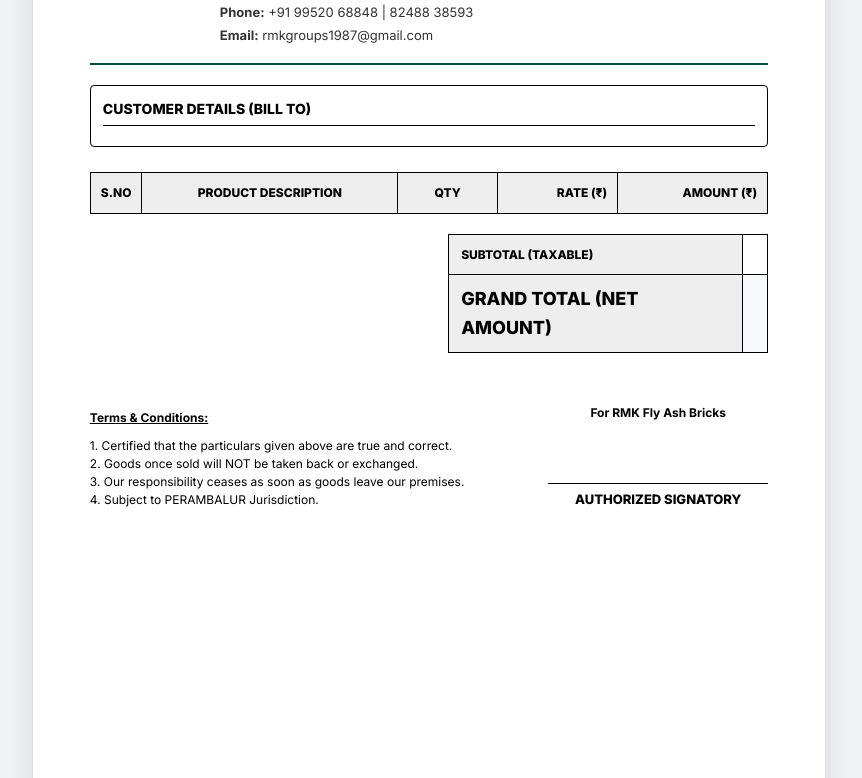
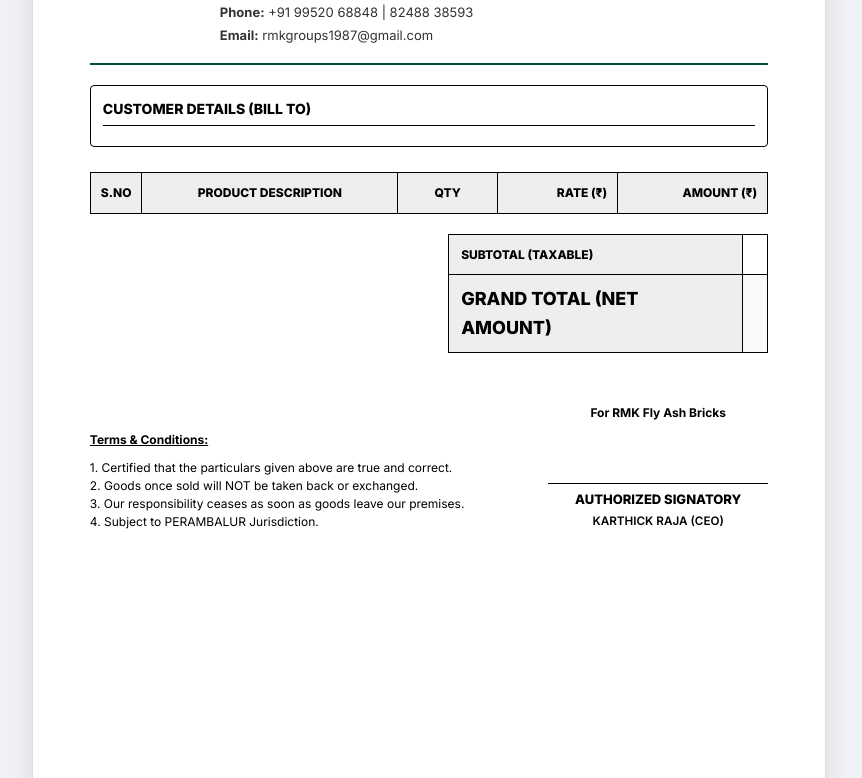
Before and after one commit to Rohithsrisugu9750/RMK-Groups1, a website: page invoice-view.html in a window 1280 px wide. Shown: the part 319-1097 px from the top of the page, without its empty margins (211-1073 px from the left). Drawn offline with Linux system fonts and the light colour scheme.

Commit message:
Update invoice-view.html with Karthick Raja signature

```diff
--- a/invoice-view.html
+++ b/invoice-view.html
@@ -302,7 +302,7 @@
             </div>
             <div class="sign-box">
                 <p style="font-size: 12px; margin-bottom: 40px; font-weight: 700;">For <strong>RMK Fly Ash Bricks</strong></p>
-                <div class="sign-line">Authorized Signatory</div>
+                <div class="sign-line">Authorized Signatory<br><strong style="font-size:0.9em; font-weight:600; display:block; margin-top:3px;">Karthick Raja (CEO)</strong></div>
             </div>
         </div>
     </div>
```
